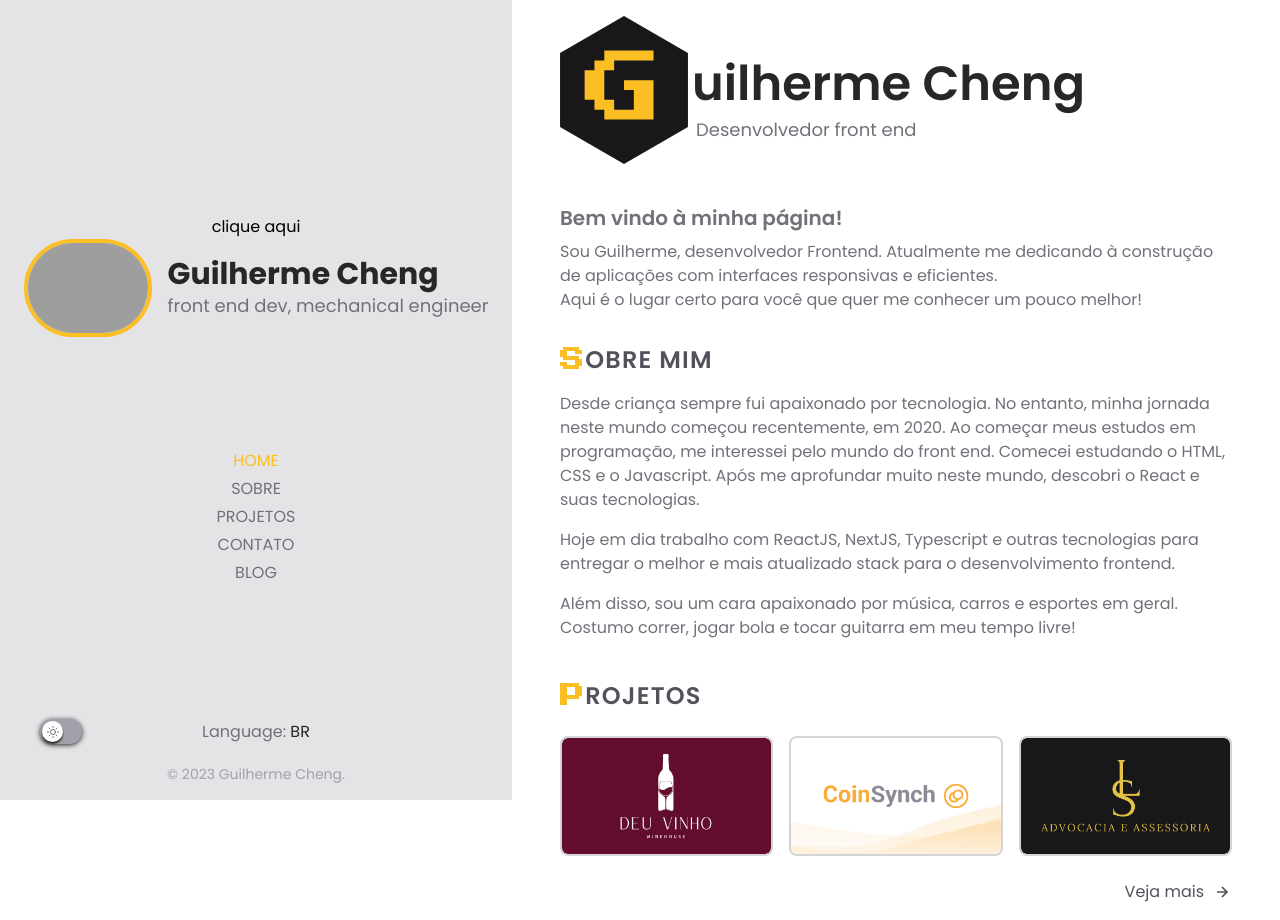
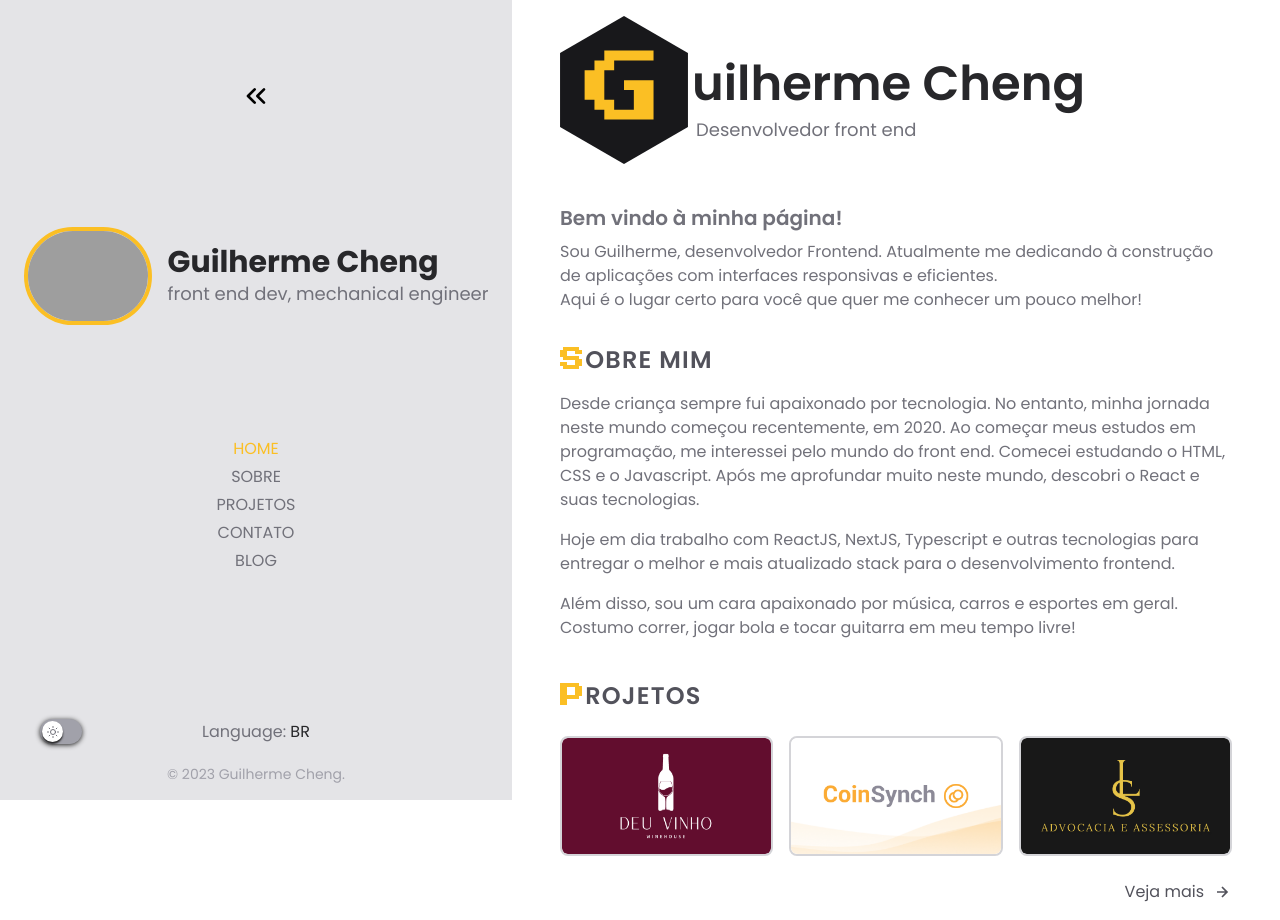
Before and after one commit to Guilhermecheng/gcheng-next, a Next.js app: page / in a window 1280 px wide. Built offline with nearby package versions, Linux system fonts and the light colour scheme; no server answers; grey boxes are pictures that could not be loaded.

Commit message:
finishing functionality and look

```diff
--- a/src/components/Layout.tsx
+++ b/src/components/Layout.tsx
@@ -28,10 +28,8 @@ export function Layout({ children }: LayoutProps) {
                 menuButton={ { showMenuHideButton, setShowMenuHideButton } }
             />
 
-            <div className={`w-full px-4 pt-4 laptop:px-12 ${isMenuClosed ? "laptop:w-[90%] flex justify-center" : "laptop:w-[60%]"} laptop:h-screen laptop:absolute laptop:right-0 transition-all duration-150`}>
-                <div className={`w-full max-w-[900px] transition-all duration-75`}>
-                    {children}
-                </div>
+            <div className={`w-full px-4 pt-4 laptop:px-12 ${isMenuClosed ? "laptop:w-[90%]" : "laptop:w-[60%]"} laptop:h-screen laptop:absolute laptop:right-0 transition-all duration-150`}>
+                {children}
             </div>
         </div>
     )
--- a/src/components/Navbar.tsx
+++ b/src/components/Navbar.tsx
@@ -8,7 +8,7 @@ import { gql } from "@apollo/client";
 
 import { HiMenuAlt1 } from "react-icons/hi";
 import { IoMdClose } from "react-icons/io";
-import { FiMoon, FiSun } from "react-icons/fi";
+import { FiMoon, FiSun, FiChevronsLeft } from "react-icons/fi";
 
 import client from "@/services/apolloClient";
 import { GlobalContext } from "@/contexts/Contexts";
@@ -163,15 +163,17 @@ export function Navbar({ menuState, menuButton }: NavbarProps) {
                 </div>
             </div>
 
-            <div id="sidebar" className={`flex flex-col items-center bg-zinc-200 dark:bg-zinc-900 px-4 justify-center h-64 w-full laptop:fixed laptop:h-screen ${menuState.isMenuClosed ? "laptop:w-[10%]" : "laptop:w-[40%]"} transition-all duration-150`}>
+            <div id="sidebar" className={`relative flex flex-col items-center bg-zinc-200 dark:bg-zinc-900 px-4 justify-center h-64 w-full laptop:fixed laptop:h-screen ${menuState.isMenuClosed ? "laptop:w-[10%]" : "laptop:w-[40%]"} transition-all duration-150`}>
 
 
                 <div id="mobile-menu" className="flex absolute right-4 top-4 z-40 laptop:hidden text-zinc-800 dark:text-amber-400">
                     { isMobileMenuOpen ? <IoMdClose size={40} onClick={() => setIsMobileMenuOpen(false)} /> : <HiMenuAlt1 size={40} onClick={() => setIsMobileMenuOpen(true)} /> }
                 </div>
 
-                <div className="text-black dark:text-white">
-                    <span onClick={() => menuState.setIsMenuClosed(!menuState.isMenuClosed)}>clique aqui</span>
+                <div className="absolute top-20">
+                    <span onClick={() => menuState.setIsMenuClosed(!menuState.isMenuClosed)}>
+                        <FiChevronsLeft size={32} className={`cursor-pointer text-black dark:text-amber-400 hover:text-amber-400 dark:hover:text-white ${menuState.isMenuClosed ? "rotate-180" : ""}`} />
+                    </span>
                 </div>
 
                 <Link href="/">
@@ -212,6 +214,8 @@ export function Navbar({ menuState, menuButton }: NavbarProps) {
                     </Switch.Thumb>
                 </Switch.Root>
 
+                {!menuState.isMenuClosed && (
+                    <>
                         <div id="language" className="absolute bottom-14 hidden laptop:block text-zinc-500 dark:text-zinc-100">
                             <span>Language: <span>{ language === "ptBR" ? (
                                 <span className="cursor-pointer text-zinc-800 dark:text-amber-400 hover:underline hover:underline-offset-1" onClick={() => setLanguage("EN")}>BR</span>
@@ -219,7 +223,10 @@ export function Navbar({ menuState, menuButton }: NavbarProps) {
                                 <span className="cursor-pointer text-zinc-800 dark:text-amber-400 hover:underline hover:underline-offset-1" onClick={() => setLanguage("ptBR")}>EN</span>
                             ) }</span></span>
                         </div>
+
                         <PageFooter />
+                    </>
+                )}
             </div>
         </>
     )
--- a/src/pages/blog/[slug].tsx
+++ b/src/pages/blog/[slug].tsx
@@ -64,7 +64,10 @@ interface PostProps {
 export default function Post({ postData, username }: PostProps) {
 
     return (
-        <div className="text-zinc-700 dark:text-zinc-200 pt-2 tablet:pt-4">
+        <div className="text-zinc-700 dark:text-zinc-200 flex flex-col items-center">
+          <div className="pt-2 tablet:pt-4 w-full max-w-[900px]">
+
+
             <Link href={`/blog`} className="flex items-center gap-x-1 text-sm tablet:text-base text-zinc-600 hover:text-amber-400 dark:text-amber-400 dark:hover:text-white">
               <MdArrowBack size={16} />
               <span>Back</span>
@@ -110,6 +113,7 @@ export default function Post({ postData, username }: PostProps) {
                   />
               </section>
           </div>
+        </div>
     )
 }
 
```
Lines whose indentation alone changed are shown as unchanged.
